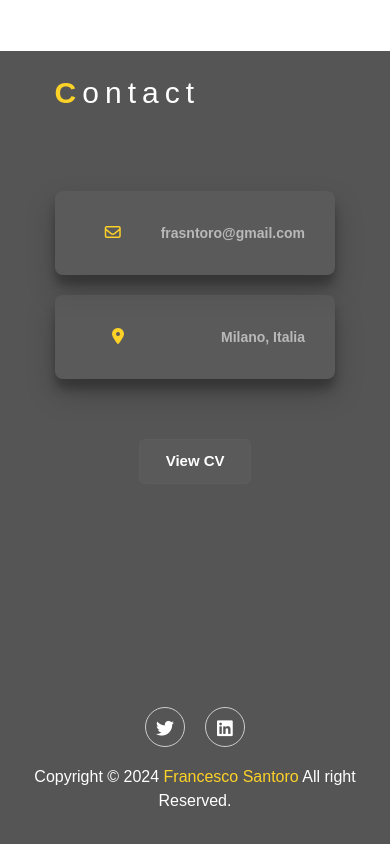
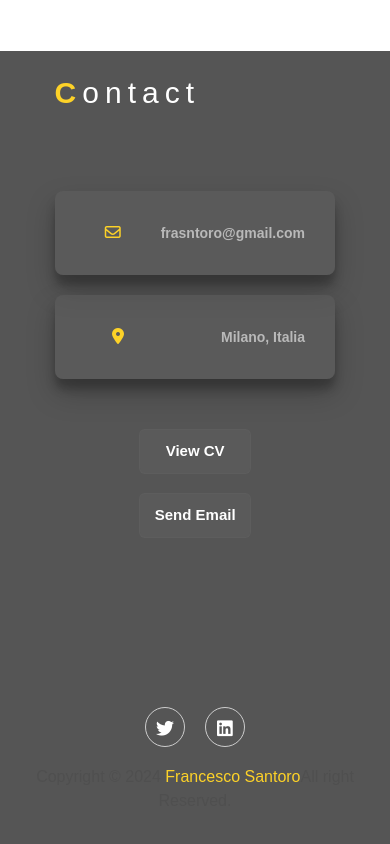
Before and after one commit to kleitstark/portfolio, a website: page index.html in a window 390 px wide. Shown: the part 8327-9171 px from the top of the page. Drawn offline with nearby package versions, Linux system fonts and the light colour scheme; files whose address does not match are found by name.

Commit message:
add email button

```diff
--- a/css/main.css
+++ b/css/main.css
@@ -891,6 +891,12 @@ input[type="checkbox"]{
   column-gap: 20px;
 }
 
+.contact-btn{
+  margin: 20px;
+  display: flex;
+  justify-content: center;
+  align-items: center;
+}
 
 
 .class1 {
@@ -906,6 +912,7 @@ input[type="checkbox"]{
   background-color: rgba(101, 101, 101, 0.352);
   border-color: rgba(101, 101, 101, 0.352);
   width: 15%;
+  margin: 10px;
 }
 
 .myButton .cv {
@@ -936,6 +943,10 @@ input[type="checkbox"]{
   .myButton:active .cv {
     color: black !important;
   }
+  .contact-btn {
+    width: 100%;
+    flex-direction: column;
+  }
 }
 
 
@@ -954,6 +965,10 @@ input[type="checkbox"]{
   .myButton:active .cv {
     color: black !important;
   }
+  .contact-btn {
+    width: 100%;
+    flex-direction: column;
+  }
 }
 
 @media screen and (max-width: 480px) {
@@ -969,6 +984,10 @@ input[type="checkbox"]{
 
   .myButton:active .cv {
     color: black !important;
+  }
+  .contact-btn {
+    width: 100%;
+    flex-direction: column;
   }
 }
 
@@ -1115,6 +1134,10 @@ input[type="checkbox"]{
   cursor: pointer;
 }
 
+.footer .privacy p {
+  color: rgba(79, 79, 79, 0.84);
+}
+
 
 .footer .social a{
   font-size:18px;
--- a/index.html
+++ b/index.html
@@ -211,7 +211,10 @@
                             </div>
                         </div>
                     </div>
-                    <button onclick="window.location.href='pdf/CV Santoro Francesco.pdf'" class="btn myButton wobble"><span class="cv">View CV</span></button>
+                    <div class="col-md-12 contact-btn">
+                        <button onclick="window.location.href='pdf/CV Santoro Francesco.pdf'" class="btn myButton wobble"><span class="cv">View CV</span></button>
+                        <button onclick="window.location.href='mailto:frasntoro@gmail.com'" class="btn myButton wobble"><span class="cv">Send Email</span></button>
+                    </div>
                 </div>
             </div>
         </div>
@@ -228,7 +231,7 @@
             </div>
             <div class="privacy">
                 <p>
-                    Copyright © 2024 <a href="index.html">  Francesco Santoro  </a>All
+                    Copyright © 2024 <a href="index.html">Francesco Santoro</a>All
                     right Reserved.
                 </p>
             </div>
```
